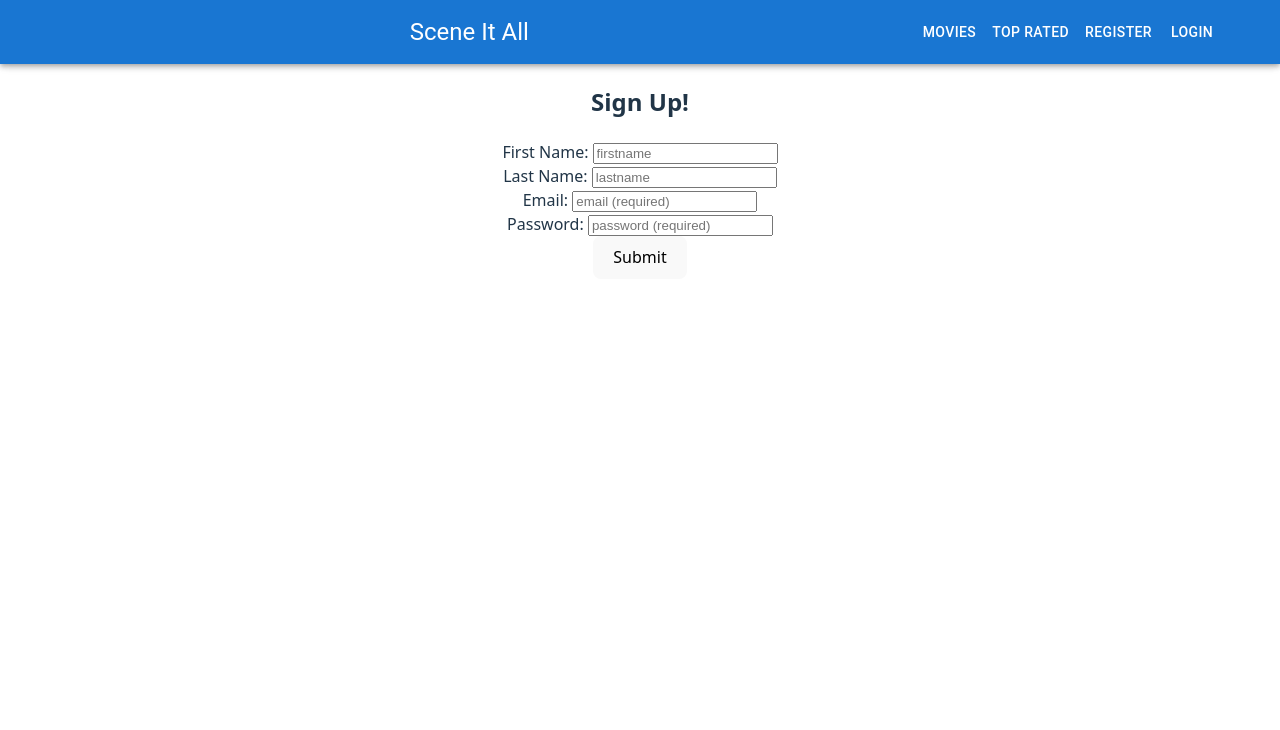
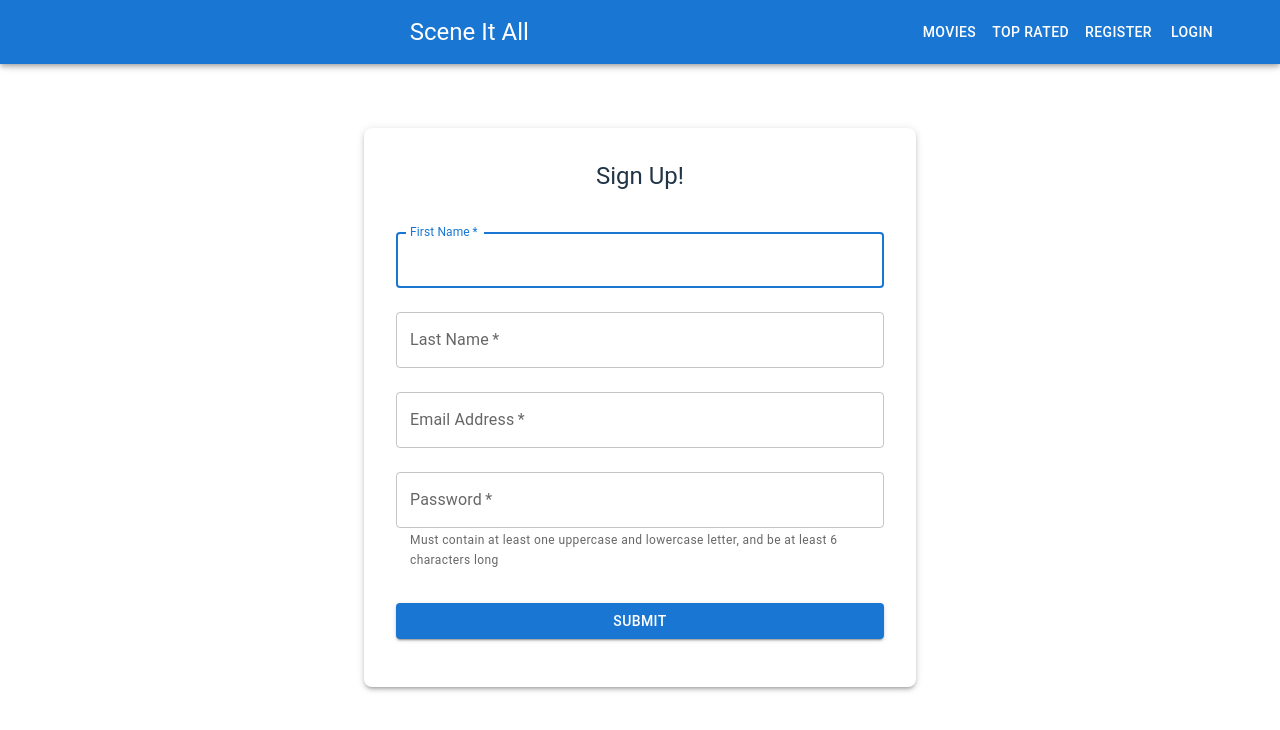
Before and after one commit to wiltzie75/Scene-It-All, a React (Vite) app in the folder cap/: page /users/register in a window 1280 px wide. Shown: the top 730 px of the page. Built offline with nearby package versions, Linux system fonts and the light colour scheme.

Commit message:
mui style to register.jsx

```diff
--- a/cap/src/components/Register.jsx
+++ b/cap/src/components/Register.jsx
@@ -1,104 +1,122 @@
-import { useState, useEffect } from 'react';
-import API from "../api/api"
+import React, { useState } from 'react';
+import { Container, Box, TextField, Button, Typography, Alert } from '@mui/material';
+import API from "../api/api";
 
 const RegisterUser = ({ setToken }) => {
-    const [register, setRegister] = useState("");
   const [firstName, setFirstName] = useState("");
   const [lastName, setLastName] = useState("");
   const [email, setEmail] = useState("");
   const [password, setPassword] = useState("");
-    const [error, setError] = useState(null);
+  const [error, setError] = useState("");
 
   async function registerAccount(email, password, firstName, lastName) {
+
     try {
       const response = await fetch(`${API}/users`, {
         method: "POST",
-                headers: {"Content-Type": "application/json"},
-                body: JSON.stringify({email, password, firstName, lastName}),
+        headers: { "Content-Type": "application/json" },
+        body: JSON.stringify({ email, password, firstName, lastName }),
       });
       const result = await response.json();
-            console.log("successfully logged in", result)
-            return (
-                result.token
-            )
-        } catch (error) {
-            console.error(`User: ${email} already exists`);
+      console.log("Successfully registered", result);
+      return result.token;
+    } catch (err) {
+      console.error(`Error registering user ${email}:`, err);
+      setError("Registration failed. This user may already exist.");
     }
   }
 
   async function registerPage(e) {
     e.preventDefault();
-        const APIResponse = await registerAccount(email, password, firstName, lastName);
-        setRegister(APIResponse);
-        localStorage.setItem("token", APIResponse)
+    // You can add extra validations here if needed
+    const token = await registerAccount(email, password, firstName, lastName);
+    if (token) {
+      localStorage.setItem("token", token);
+      setToken(token);
       resetForm();
-    };
+    }
+  }
 
-    function resetForm () {
+  function resetForm() {
     setFirstName("");
     setLastName("");
     setEmail("");
-        setPassword("")
+    setPassword("");
   }
 
   return (
-        <>
-            <div className="register">
-                <h2>Sign Up!</h2>
-                {error && <p>{error}</p>}
-                <form className="form" onSubmit={registerPage}>
-                    <label className="label">
-                        First Name: <input
+    <Container maxWidth="sm">
+      <Box
+        sx={{
+          mt: 8,
+          p: 4,
+          display: "flex",
+          flexDirection: "column",
+          alignItems: "center",
+          boxShadow: 3,
+          borderRadius: 2,
+          backgroundColor: "background.paper",
+        }}
+      >
+        <Typography component="h1" variant="h5" sx={{ mb: 2 }}>
+          Sign Up!
+        </Typography>
+        {error && (
+          <Alert severity="error" sx={{ width: "100%", mb: 2 }}>
+            {error}
+          </Alert>
+        )}
+        <Box component="form" onSubmit={registerPage} noValidate sx={{ mt: 1 }}>
+          <TextField
+            margin="normal"
+            required
+            fullWidth
+            label="First Name"
             type="text"
             value={firstName}
-                            placeholder="firstname"
-                            onChange={(e) => {
-                                setFirstName(e.target.value);
+            onChange={(e) => setFirstName(e.target.value)}
+            autoFocus
+          />
+          <TextField
+            margin="normal"
+            required
+            fullWidth
+            label="Last Name"
+            type="text"
+            value={lastName}
+            onChange={(e) => setLastName(e.target.value)}
+          />
+          <TextField
+            margin="normal"
+            required
+            fullWidth
+            label="Email Address"
+            type="email"
+            value={email}
+            onChange={(e) => setEmail(e.target.value)}
+            autoComplete="email"
+          />
+          <TextField
+            margin="normal"
+            required
+            fullWidth
+            label="Password"
+            type="password"
+            value={password}
+            onChange={(e) => setPassword(e.target.value)}
+            autoComplete="new-password"
+            helperText="Must contain at least one uppercase and lowercase letter, and be at least 6 characters long"
+            inputProps={{
+              pattern: "(?=.*[a-z])(?=.*[A-Z]).{6,}",
             }}
           />
-                    </label>
-                    <br />
-                    <label>
-                        Last Name: <input
-                            type="text"
-                            value={lastName}
-                            placeholder="lastname"
-                            onChange={(e) => {
-                                setLastName(e.target.value);
-                            }}
-                            />
-                    </label>
-                    <br />
-                    <label>
-                        Email: <input
-                            type="text"
-                            value={email}
-                            placeholder="email (required)"
-                            onChange={(e) => {
-                                setEmail(e.target.value);
-                            }}
-                            required
-                            />
-                    </label>
-                    <br />
-                    <label>
-                        Password: <input
-                            type="password"
-                            value={password}
-                            placeholder="password (required)"
-                            onChange={(e) => {
-                                setPassword(e.target.value)}}
-                            pattern="(?=.*[a-z])(?=.*[A-Z]).{6,}"
-                            title="Must contain at least one uppercase and lowercase letter, and at least 6 or more characters"
-                            required
-                            />
-                    </label>
-                    <br />
-                    <button>Submit</button>
-                </form>
-            </div>
-        </>
-    )
+          <Button type="submit" fullWidth variant="contained" sx={{ mt: 3, mb: 2 }}>
+            Submit
+          </Button>
+        </Box>
+      </Box>
+    </Container>
+  );
 };
 
 export default RegisterUser;
```
Lines whose indentation alone changed are shown as unchanged.
